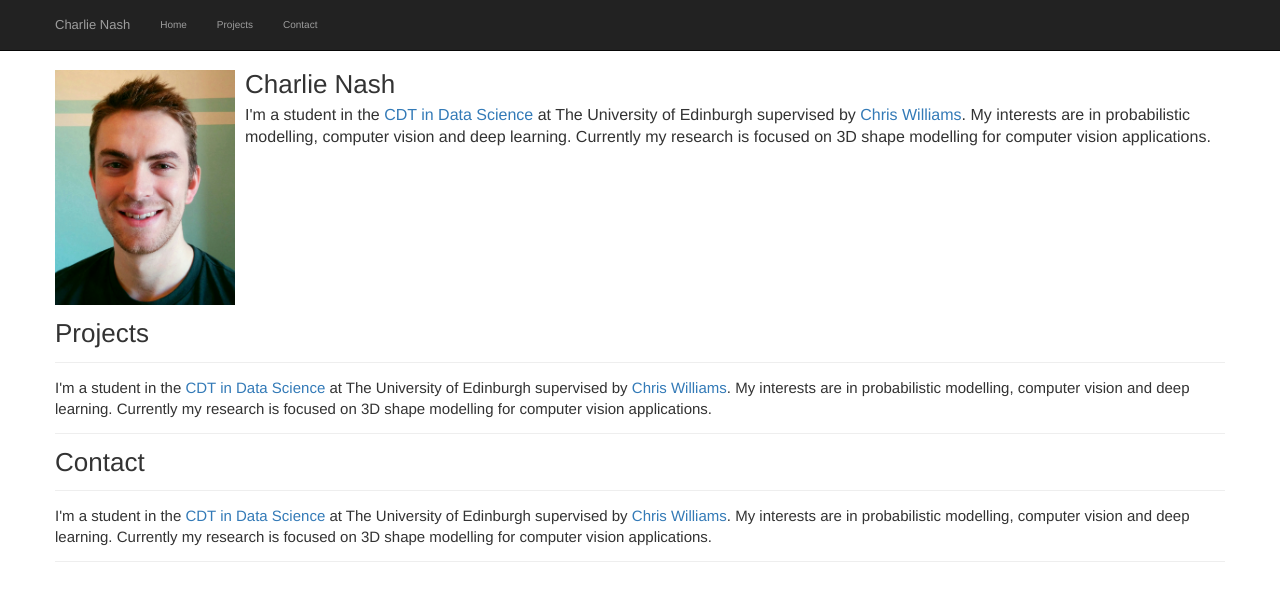
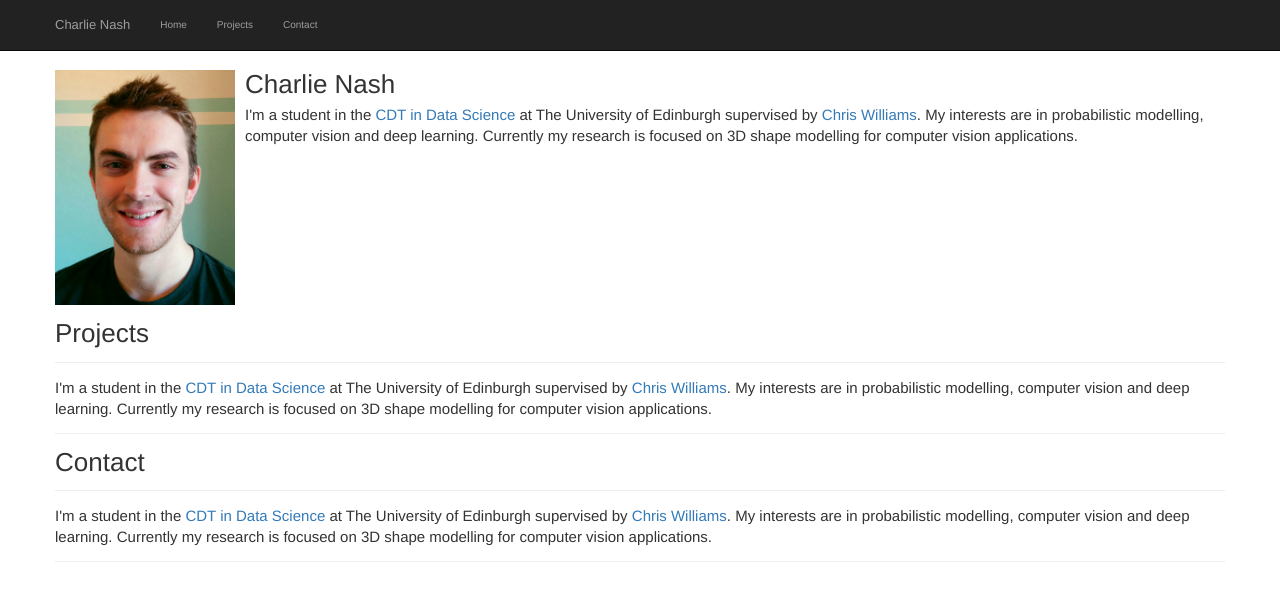
Before and after one commit to charlienash/charlienash.github.io, a Jekyll site: the page index.html, which Jekyll copies as it is, in a window 1280 px wide. Shown: the top 601 px of the page. Built offline with Jekyll 4.4.1, drawn with Linux system fonts in a browser that asks for light colours; nearby versions of some CDN libraries; library files that are not in the unit come from our copies.

Commit message:
Update index.html

```diff
--- a/index.html
+++ b/index.html
@@ -84,7 +84,7 @@
 					  </div>
 					  <div class="media-body">
 					    <h1 class="media-heading">Charlie Nash</h4>
-					    <p class="lead" style="font-size:160%;"> I'm a student in the <a href="http://datascience.inf.ed.ac.uk/">CDT in Data Science</a> at The University of Edinburgh supervised by <a href="http://homepages.inf.ed.ac.uk/ckiw/">Chris Williams</a>. My interests are in probabilistic modelling, computer vision and deep learning. Currently my research is focused on 3D shape modelling for computer vision applications.</p>
+					    <p class="lead"> I'm a student in the <a href="http://datascience.inf.ed.ac.uk/">CDT in Data Science</a> at The University of Edinburgh supervised by <a href="http://homepages.inf.ed.ac.uk/ckiw/">Chris Williams</a>. My interests are in probabilistic modelling, computer vision and deep learning. Currently my research is focused on 3D shape modelling for computer vision applications.</p>
 					  </div>
 					</div>
 
```
